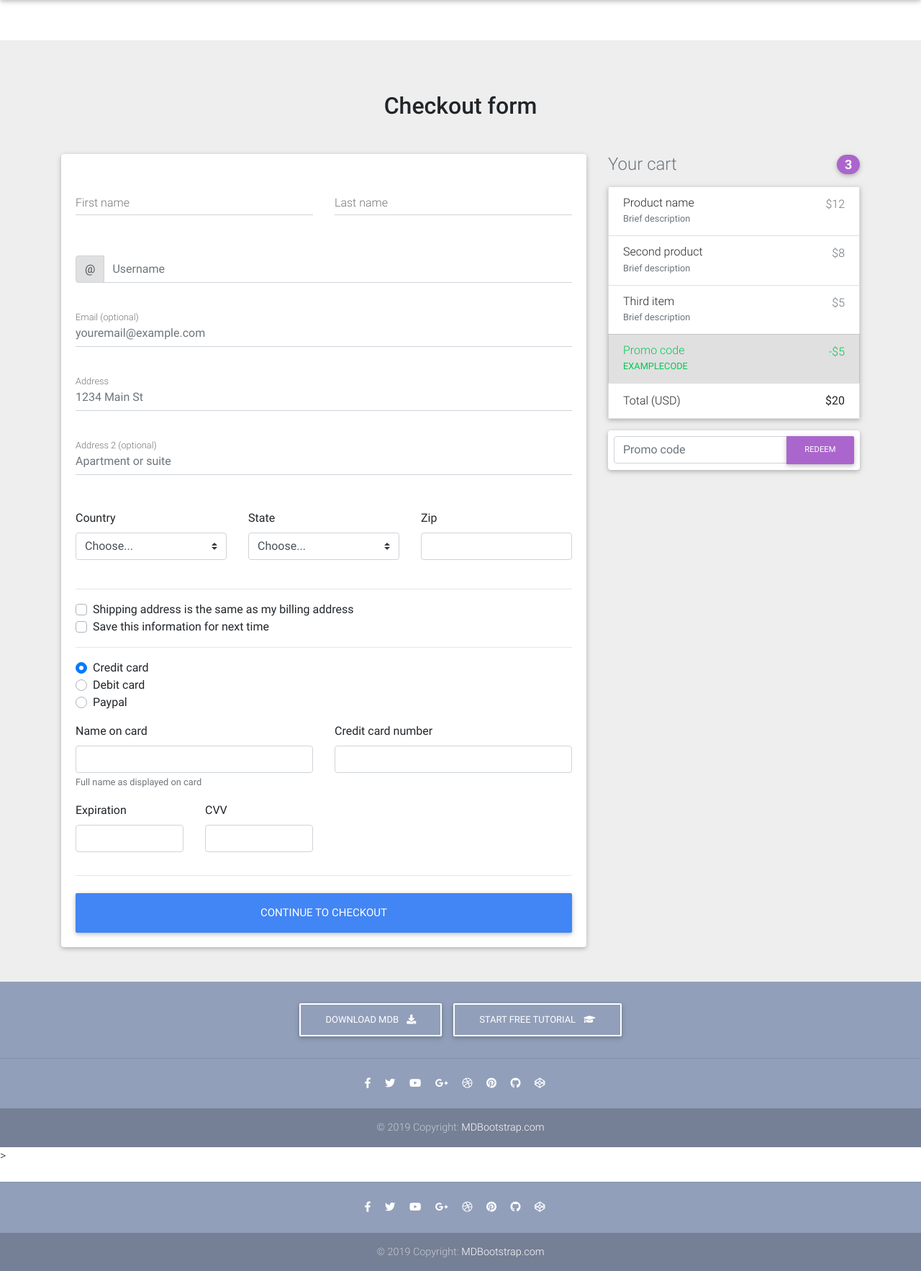
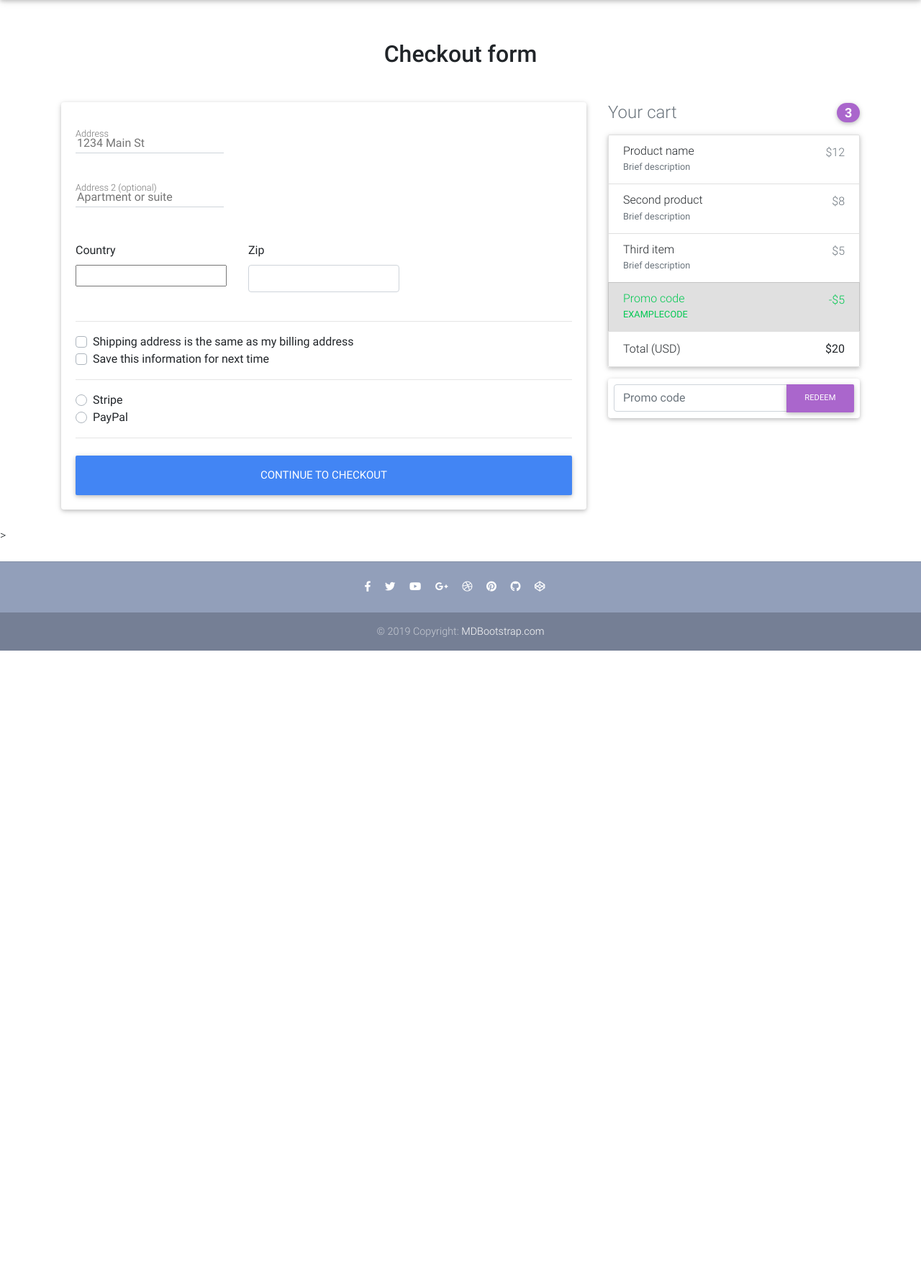
Before and after one commit to swapnil159/The_Swap_Store, a Django app: page /checkout/ in a window 1280 px wide. Shown: the part 64-1830 px from the top of the page at 72% size. After the commit the page ends 968 px from the top, so only its background shows below. Run offline with Django 3.2, Linux system fonts and the light colour scheme; some libraries are stand-ins or nearby versions.

Commit message:
Checkout module started

```diff
--- a/The_Swap_Store/settings.py
+++ b/The_Swap_Store/settings.py
@@ -20,6 +20,7 @@
     'allauth.account',
     'allauth.socialaccount',
     'crispy_forms',
+    'django_countries',
     'core'
 ]
 
--- /dev/null
+++ b/core/forms.py
@@ -0,0 +1,28 @@
+from django import forms
+from django_countries.fields import CountryField
+from django_countries.widgets import CountrySelectWidget
+
+
+PAYMENT_OPTIONS = (
+    ('S', 'Stripe'),
+    ('P', 'PayPal')
+)
+
+
+class CheckoutForm(forms.Form):
+    street_address = forms.CharField(widget=forms.TextInput(attrs={
+        'placeholder' : '1234 Main St'
+    }))
+    apartment_address = forms.CharField(required=False,widget=forms.TextInput(attrs={
+        'placeholder' : 'Apartment or suite'
+    }))
+    country = CountryField(blank_label='(select country)').formfield(widget=CountrySelectWidget(attrs={
+        'class' : 'custom-select d-block w-100'
+    }))
+    zip = forms.CharField(widget=forms.TextInput(attrs={
+        'class' : 'form-control',
+        'id' : 'zip'
+    }))
+    same_shipping_address = forms.BooleanField(required=False)
+    save_info = forms.BooleanField(required=False)
+    payment_option = forms.ChoiceField(widget=forms.RadioSelect(), choices=PAYMENT_OPTIONS)
--- a/core/urls.py
+++ b/core/urls.py
@@ -1,7 +1,7 @@
 from django.urls import path
 from .views import (
     HomeView,
-    checkout,
+    CheckoutView,
     ItemDetailView,
     OrderSummaryView,
     add_to_cart,
@@ -13,7 +13,7 @@
 
 urlpatterns = [
     path('', HomeView.as_view(), name = "home"),
-    path('checkout/', checkout, name = "checkout"),
+    path('checkout/', CheckoutView.as_view(), name = "checkout"),
     path('order-summary/', OrderSummaryView.as_view(), name = "order-summary"),
     path('product/<slug>/', ItemDetailView.as_view(), name="product"),
     path('add-to-cart/<slug>/', add_to_cart, name="add-to-cart"),
--- a/core/views.py
+++ b/core/views.py
@@ -6,7 +6,8 @@
 from django.views.generic import ListView, DetailView, View
 from django.utils import timezone
 from django.shortcuts import redirect
-from .models import Item, OrderItem, Order
+from .forms import CheckoutForm
+from .models import Item, OrderItem, Order, BillingAddress
 
 # Create your views here.
 
@@ -31,8 +32,46 @@
     model = Item
     template_name = "product-page.html"
 
-def checkout(request):
-    return render(request, "checkout-page.html")
+class CheckoutView(View):
+
+    def get(self, *args, **kwargs):
+        form = CheckoutForm()
+        context = {
+            'form' : form
+        }
+        return render(self.request, "checkout-page.html", context)
+
+    def post(self, *args, **kwargs):
+        form = CheckoutForm(self.request.POST or None)
+        try:
+            order = Order.objects.get(user=self.request.user,ordered=False)
+            if form.is_valid():
+                street_address = form.cleaned_data.get('street_address')
+                apartment_address = form.cleaned_data.get('apartment_address')
+                country = form.cleaned_data.get('country')
+                zip = form.cleaned_data.get('zip')
+                # TODO : add functionalities
+                #same_shipping_address = form.cleaned_data.get('same_shipping_address')
+                #save_info = form.cleaned_data.get('save_info')
+                payment_option = form.cleaned_data.get('payment_option')
+                billing_address = BillingAddress(
+                    user = self.request.user,
+                    street_address = street_address,
+                    apartment_address = apartment_address,
+                    country = country,
+                    zip = zip
+                )
+                billing_address.save()
+                order.billing_address = billing_address
+                order.save()
+                # TODO: add redirect to selected payment option
+                return redirect('core:checkout')
+            messages.warning(self.request, "Checkout failed")
+            return redirect('core:checkout')
+        except ObjectDoesNotExist:
+            messages.error(self.request, "You do not have an active order")
+            return redirect("core:order-summary")
+
 
 def products(request):
     context = {
--- a/requirements.txt
+++ b/requirements.txt
@@ -4,8 +4,9 @@
 certifi==2020.4.5.1
 chardet==3.0.4
 defusedxml==0.6.0
-Django==3.0.3
+Django==3.0
 django-allauth==0.41.0
+django-countries==6.1.2
 django-crispy-forms==1.9.0
 django-debug-toolbar==2.2
 idna==2.9
--- a/templates/checkout-page.html
+++ b/templates/checkout-page.html
@@ -1,12 +1,14 @@
 {% extends "base.html" %}
+
+{% load crispy_forms_tags %}
 
 
 {% block content %}
 
-<div class="grey lighten-3">
+<div>
 
   <!--Main layout-->
-  <main class="mt-5 pt-4">
+  <main>
     <div class="container wow fadeIn">
 
       <!-- Heading -->
@@ -22,61 +24,21 @@
           <div class="card">
 
             <!--Card content-->
-            <form class="card-body">
+            <form method="POST" class="card-body">
 
-              <!--Grid row-->
-              <div class="row">
-
-                <!--Grid column-->
-                <div class="col-md-6 mb-2">
-
-                  <!--firstName-->
-                  <div class="md-form ">
-                    <input type="text" id="firstName" class="form-control">
-                    <label for="firstName" class="">First name</label>
-                  </div>
-
-                </div>
-                <!--Grid column-->
-
-                <!--Grid column-->
-                <div class="col-md-6 mb-2">
-
-                  <!--lastName-->
-                  <div class="md-form">
-                    <input type="text" id="lastName" class="form-control">
-                    <label for="lastName" class="">Last name</label>
-                  </div>
-
-                </div>
-                <!--Grid column-->
-
-              </div>
-              <!--Grid row-->
-
-              <!--Username-->
-              <div class="md-form input-group pl-0 mb-5">
-                <div class="input-group-prepend">
-                  <span class="input-group-text" id="basic-addon1">@</span>
-                </div>
-                <input type="text" class="form-control py-0" placeholder="Username" aria-describedby="basic-addon1">
-              </div>
-
-              <!--email-->
-              <div class="md-form mb-5">
-                <input type="text" id="email" class="form-control" placeholder="youremail@example.com">
-                <label for="email" class="">Email (optional)</label>
-              </div>
+              {% csrf_token %}
 
               <!--address-->
               <div class="md-form mb-5">
-                <input type="text" id="address" class="form-control" placeholder="1234 Main St">
+                <!--<input type="text" id="address" class="form-control" placeholder="1234 Main St">-->
+                {{ form.street_address }}
                 <label for="address" class="">Address</label>
               </div>
 
               <!--address-2-->
               <div class="md-form mb-5">
-                <input type="text" id="address-2" class="form-control" placeholder="Apartment or suite">
+                <!--<input type="text" id="address-2" class="form-control" placeholder="Apartment or suite">-->
+                {{ form.apartment_address }}
                 <label for="address-2" class="">Address 2 (optional)</label>
               </div>
 
@@ -87,10 +49,11 @@
                 <div class="col-lg-4 col-md-12 mb-4">
 
                   <label for="country">Country</label>
-                  <select class="custom-select d-block w-100" id="country" required>
+                  <!--<select class="custom-select d-block w-100" id="country" required>
                     <option value="">Choose...</option>
                     <option>United States</option>
-                  </select>
+                  </select>-->
+                  {{ form.country }}
                   <div class="invalid-feedback">
                     Please select a valid country.
                   </div>
@@ -101,23 +64,9 @@
                 <!--Grid column-->
                 <div class="col-lg-4 col-md-6 mb-4">
 
-                  <label for="state">State</label>
-                  <select class="custom-select d-block w-100" id="state" required>
-                    <option value="">Choose...</option>
-                    <option>California</option>
-                  </select>
-                  <div class="invalid-feedback">
-                    Please provide a valid state.
-                  </div>
-
-                </div>
-                <!--Grid column-->
-
-                <!--Grid column-->
-                <div class="col-lg-4 col-md-6 mb-4">
-
                   <label for="zip">Zip</label>
-                  <input type="text" class="form-control" id="zip" placeholder="" required>
+                  <!--<input type="text" class="form-control" id="zip" placeholder="" required>-->
+                  {{ form.zip }}
                   <div class="invalid-feedback">
                     Zip code required.
                   </div>
@@ -131,63 +80,29 @@
               <hr>
 
               <div class="custom-control custom-checkbox">
-                <input type="checkbox" class="custom-control-input" id="same-address">
+                <input {% if same_shipping_address.value %} checked {% endif %} type="checkbox" name="same_shipping_address" class="custom-control-input" id="same-address">
                 <label class="custom-control-label" for="same-address">Shipping address is the same as my billing address</label>
               </div>
               <div class="custom-control custom-checkbox">
-                <input type="checkbox" class="custom-control-input" id="save-info">
+                <input {% if save_info.value %} checked {% endif %} type="checkbox" name="save_info" class="custom-control-input" id="save-info">
                 <label class="custom-control-label" for="save-info">Save this information for next time</label>
               </div>
 
               <hr>
 
               <div class="d-block my-3">
+                {% for value, name in form.fields.payment_option.choices %}
                 <div class="custom-control custom-radio">
-                  <input id="credit" name="paymentMethod" type="radio" class="custom-control-input" checked required>
-                  <label class="custom-control-label" for="credit">Credit card</label>
+                  <input id="{{ name }}" name="payment_option" value="{{ value }}" type="radio" class="custom-control-input" required>
+                  <label class="custom-control-label" for="{{ name }}">{{ name }}</label>
                 </div>
-                <div class="custom-control custom-radio">
-                  <input id="debit" name="paymentMethod" type="radio" class="custom-control-input" required>
-                  <label class="custom-control-label" for="debit">Debit card</label>
-                </div>
-                <div class="custom-control custom-radio">
+                {% endfor %}
+                <!--<div class="custom-control custom-radio">
                   <input id="paypal" name="paymentMethod" type="radio" class="custom-control-input" required>
                   <label class="custom-control-label" for="paypal">Paypal</label>
-                </div>
+                </div>-->
               </div>
-              <div class="row">
-                <div class="col-md-6 mb-3">
-                  <label for="cc-name">Name on card</label>
-                  <input type="text" class="form-control" id="cc-name" placeholder="" required>
-                  <small class="text-muted">Full name as displayed on card</small>
-                  <div class="invalid-feedback">
-                    Name on card is required
-                  </div>
-                </div>
-                <div class="col-md-6 mb-3">
-                  <label for="cc-number">Credit card number</label>
-                  <input type="text" class="form-control" id="cc-number" placeholder="" required>
-                  <div class="invalid-feedback">
-                    Credit card number is required
-                  </div>
-                </div>
-              </div>
-              <div class="row">
-                <div class="col-md-3 mb-3">
-                  <label for="cc-expiration">Expiration</label>
-                  <input type="text" class="form-control" id="cc-expiration" placeholder="" required>
-                  <div class="invalid-feedback">
-                    Expiration date required
-                  </div>
-                </div>
-                <div class="col-md-3 mb-3">
-                  <label for="cc-expiration">CVV</label>
-                  <input type="text" class="form-control" id="cc-cvv" placeholder="" required>
-                  <div class="invalid-feedback">
-                    Security code required
-                  </div>
-                </div>
-              </div>
+
               <hr class="mb-4">
               <button class="btn btn-primary btn-lg btn-block" type="submit">Continue to checkout</button>
 
@@ -266,68 +181,6 @@
   </main>
   <!--Main layout-->
 
-  <!--Footer-->
-  <footer class="page-footer text-center font-small mt-4 wow fadeIn">
-
-    <!--Call to action-->
-    <div class="pt-4">
-      <a class="btn btn-outline-white" href="https://mdbootstrap.com/docs/jquery/getting-started/download/" target="_blank" role="button">Download MDB
-        <i class="fas fa-download ml-2"></i>
-      </a>
-      <a class="btn btn-outline-white" href="https://mdbootstrap.com/education/bootstrap/" target="_blank" role="button">Start free tutorial
-        <i class="fas fa-graduation-cap ml-2"></i>
-      </a>
-    </div>
-    <!--/.Call to action-->
-
-    <hr class="my-4">
-
-    <!-- Social icons -->
-    <div class="pb-4">
-      <a href="https://www.facebook.com/mdbootstrap" target="_blank">
-        <i class="fab fa-facebook-f mr-3"></i>
-      </a>
-
-      <a href="https://twitter.com/MDBootstrap" target="_blank">
-        <i class="fab fa-twitter mr-3"></i>
-      </a>
-
-      <a href="https://www.youtube.com/watch?v=7MUISDJ5ZZ4" target="_blank">
-        <i class="fab fa-youtube mr-3"></i>
-      </a>
-
-      <a href="https://plus.google.com/u/0/b/107863090883699620484" target="_blank">
-        <i class="fab fa-google-plus-g mr-3"></i>
-      </a>
-
-      <a href="https://dribbble.com/mdbootstrap" target="_blank">
-        <i class="fab fa-dribbble mr-3"></i>
-      </a>
-
-      <a href="https://pinterest.com/mdbootstrap" target="_blank">
-        <i class="fab fa-pinterest mr-3"></i>
-      </a>
-
-      <a href="https://github.com/mdbootstrap/bootstrap-material-design" target="_blank">
-        <i class="fab fa-github mr-3"></i>
-      </a>
-
-      <a href="http://codepen.io/mdbootstrap/" target="_blank">
-        <i class="fab fa-codepen mr-3"></i>
-      </a>
-    </div>
-    <!-- Social icons -->
-
-    <!--Copyright-->
-    <div class="footer-copyright py-3">
-      © 2019 Copyright:
-      <a href="https://mdbootstrap.com/education/bootstrap/" target="_blank"> MDBootstrap.com </a>
-    </div>
-    <!--/.Copyright-->
-
-  </footer>
-  <!--/.Footer-->
-
 </div>>
 
 {% endblock content %}
```
Also changed, not shown: core/models.py (+14 -0 lines).
